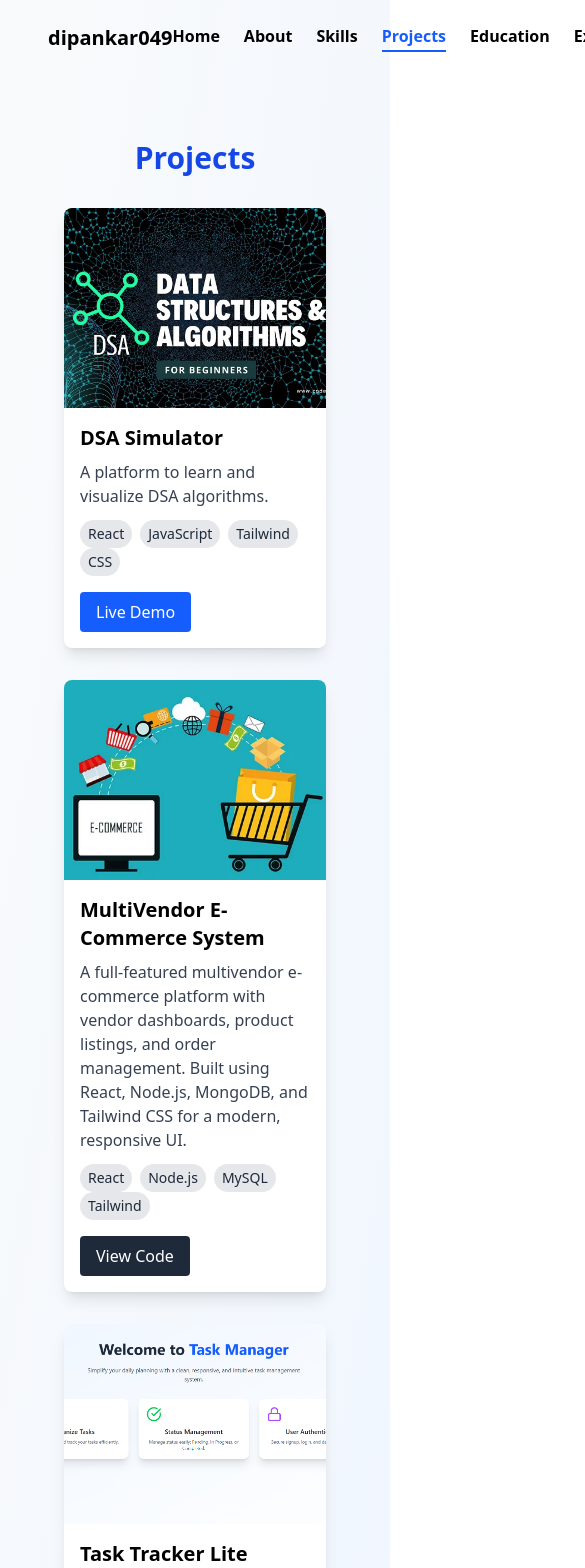
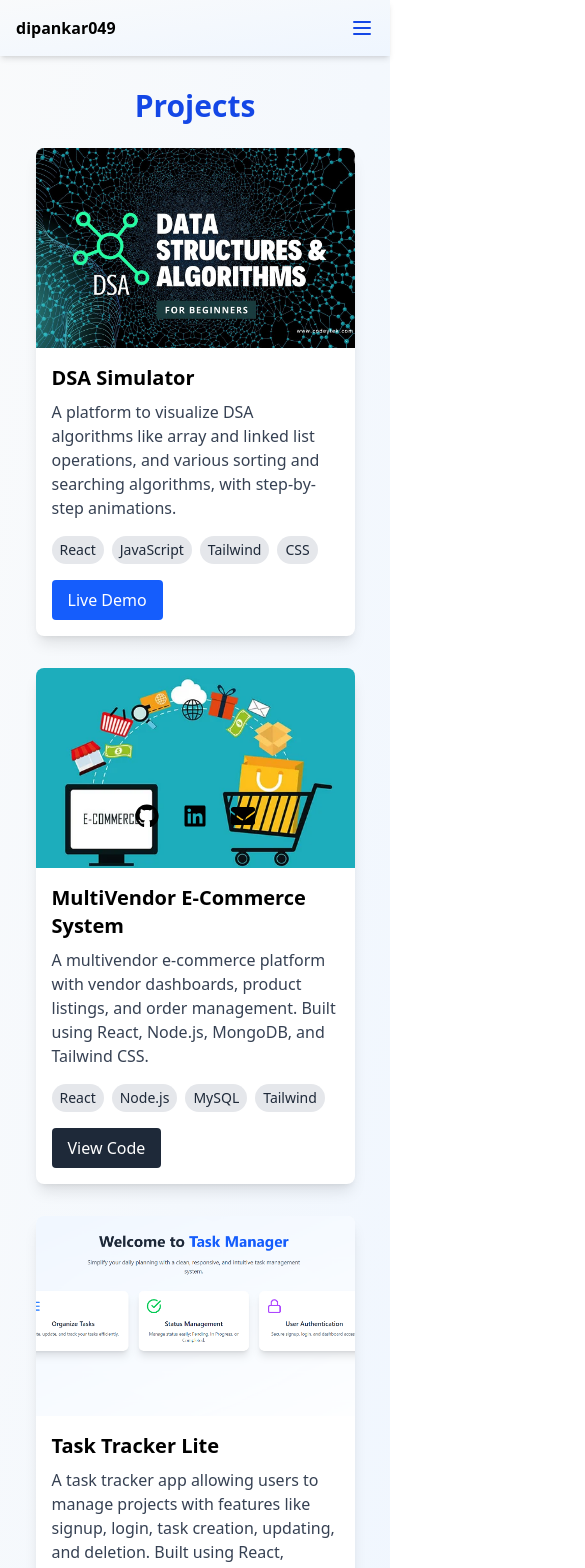
Before and after one commit to dipankar049/portfolio, a React (Vite) app: page /projects in a window 390 px wide. Shown: the top 1568 px of the page, 585 px wide, since content can reach past the window. Built offline with nearby package versions, Linux system fonts and the light colour scheme.

Commit message:
add responsive

```diff
--- a/package.json
+++ b/package.json
@@ -12,6 +12,7 @@
   },
   "dependencies": {
     "@tailwindcss/postcss": "^4.1.4",
+    "lucide-react": "^0.507.0",
     "postcss": "^8.5.3",
     "react": "^19.0.0",
     "react-dom": "^19.0.0",
--- a/src/components/About.jsx
+++ b/src/components/About.jsx
@@ -1,8 +1,8 @@
 const About = () => {
   return (
-    <div className="flex items-center justify-center min-h-[calc(100vh-9rem)] bg-gradient-to-br from-blue-50 to-white px-6 mx-20 rounded-xl shadow-md">
+    <div className="flex items-center justify-center min-h-[calc(100vh-11rem)] bg-gradient-to-br from-blue-50 to-white px-6 my-4 sm:my-10 rounded-xl shadow-md">
       <div className="max-w-4xl mx-auto text-center">
-        <h2 className="text-3xl md:text-4xl font-bold text-blue-700 mb-6 animate-fade-in">
+        <h2 className="text-3xl md:text-4xl font-bold text-blue-700 mb-6 sm:mb-10 animate-fade-in">
           About Me
         </h2>
         <p className="text-gray-700 text-md md:text-lg leading-loose backdrop-blur-sm">
--- a/src/components/Education.jsx
+++ b/src/components/Education.jsx
@@ -3,12 +3,12 @@ import React from 'react';
 
 const Education = () => {
   return (
-    <section className="my-10 px-4 md:px-12">
-      <h2 className="text-4xl font-bold text-center text-blue-700 mb-10 animate-fade-in">Education</h2>
+    <section className="my-4 sm:my-20 px-4 md:px-12">
+      <h2 className="text-3xl md:text-4xl font-bold text-center text-blue-700 mb-6 sm:mb-10 animate-fade-in">Education</h2>
       <div className="space-y-10">
         {/* B.Tech */}
         <div className="bg-gradient-to-r from-blue-50 to-white p-6 rounded-2xl shadow-md hover:shadow-xl transition">
-          <h3 className="text-2xl font-semibold text-blue-600">B.Tech, Computer Science & Engineering</h3>
+          <h3 className="text-xl md:text-2xl font-semibold text-blue-600">B.Tech, Computer Science & Engineering</h3>
           <p className="text-sm text-gray-500">The Neotia University & NITMAS</p>
           <p className="text-sm text-gray-400">2021 - 2025</p>
           <p className="text-gray-700 mt-2">CGPA: <span className="font-medium">8.59/10</span></p>
@@ -16,7 +16,7 @@ const Education = () => {
 
         {/* Higher Secondary */}
         <div className="bg-gradient-to-r from-gray-50 to-white p-6 rounded-2xl shadow-md hover:shadow-xl transition">
-          <h3 className="text-2xl font-semibold text-blue-600">Senior Secondary (XII), Science</h3>
+          <h3 className="text-xl md:text-2xl font-semibold text-blue-600">Senior Secondary (XII), Science</h3>
           <p className="text-sm text-gray-500">Sundarban Adarsha Vidyamandir</p>
           <p className="text-sm text-gray-400">WBCHSE • Completed: 2021</p>
           <p className="text-gray-700 mt-2">Percentage: <span className="font-medium">83.80%</span></p>
@@ -24,7 +24,7 @@ const Education = () => {
 
         {/* Secondary */}
         <div className="bg-gradient-to-r from-blue-50 to-white p-6 rounded-2xl shadow-md hover:shadow-xl transition">
-          <h3 className="text-2xl font-semibold text-blue-600">Secondary (X)</h3>
+          <h3 className="text-xl md:text-2xl font-semibold text-blue-600">Secondary (X)</h3>
           <p className="text-sm text-gray-500">Mahendraganj High School</p>
           <p className="text-sm text-gray-400">WBBSE • Completed: 2019</p>
           <p className="text-gray-700 mt-2">Percentage: <span className="font-medium">84.70%</span></p>
--- a/src/components/Footer.jsx
+++ b/src/components/Footer.jsx
@@ -4,7 +4,7 @@ import { FaGithub, FaLinkedin, FaEnvelope } from 'react-icons/fa'; // Import soc
 
 const Footer = () => {
   return (
-    <div className="w-full mt-auto py-4">
+    <div className="w-full fixed bottom-0 py-4">
       <div className="flex justify-center space-x-6">
         <a href="https://github.com/dipankar049" target="_blank" rel="noopener noreferrer">
           <FaGithub className="text-2xl hover:text-gray-400" />
--- a/src/components/Header.jsx
+++ b/src/components/Header.jsx
@@ -1,24 +1,52 @@
+import { useState } from 'react';
 import { NavLink } from 'react-router-dom';
+import { Menu, X } from 'lucide-react'; // Install lucide-react or use any icons
 
 const navLinkClass = ({ isActive }) =>
   isActive
     ? 'border-b-2 border-blue-600 text-blue-600'
-    : 'hover:text-blue-500 transition';
+    : 'hover:text-blue-500 transition duration-200';
 
 export default function Header() {
+  const [menuOpen, setMenuOpen] = useState(false);
+
   return (
-    <div className='flex justify-between py-6 sticky top-0 z-[9999] font-bold'>
-      <NavLink to='/' className="text-xl font-bold">
+    <header className='fixed top-0 left-0 w-full z-50 bg-gradient-to-br from-gray-50 to-blue-50 shadow-md'>
+      <div className='flex items-center justify-between px-4 py-4 sm:px-6 md:px-8'>
+        {/* Logo */}
+        <NavLink to='/' className='text-md sm:text-xl font-bold'>
           dipankar049
         </NavLink>
-      <div className='flex space-x-6'>
+
+        {/* Hamburger button - hidden on sm and up */}
+        <button
+          className='sm:hidden text-blue-700 text-2xl'
+          onClick={() => setMenuOpen(prev => !prev)}
+          aria-label='Toggle navigation'
+        >
+          {menuOpen ? <X /> : <Menu />}
+        </button>
+
+        <nav className='hidden sm:flex space-x-4 md:space-x-6 text-sm sm:text-lg font-semibold'>
           <NavLink to='/' className={navLinkClass}>Home</NavLink>
           <NavLink to='/about' className={navLinkClass}>About</NavLink>
           <NavLink to='/skills' className={navLinkClass}>Skills</NavLink>
           <NavLink to='/projects' className={navLinkClass}>Projects</NavLink>
           <NavLink to='/education' className={navLinkClass}>Education</NavLink>
           <NavLink to='/experience' className={navLinkClass}>Experience</NavLink>
+        </nav>
       </div>
-    </div>
+
+      {menuOpen && (
+        <nav className='flex flex-col px-4 pb-4 space-y-2 sm:hidden text-sm font-semibold'>
+          <NavLink to='/' className={navLinkClass} onClick={() => setMenuOpen(false)}>Home</NavLink>
+          <NavLink to='/about' className={navLinkClass} onClick={() => setMenuOpen(false)}>About</NavLink>
+          <NavLink to='/skills' className={navLinkClass} onClick={() => setMenuOpen(false)}>Skills</NavLink>
+          <NavLink to='/projects' className={navLinkClass} onClick={() => setMenuOpen(false)}>Projects</NavLink>
+          <NavLink to='/education' className={navLinkClass} onClick={() => setMenuOpen(false)}>Education</NavLink>
+          <NavLink to='/experience' className={navLinkClass} onClick={() => setMenuOpen(false)}>Experience</NavLink>
+        </nav>
+      )}
+    </header>
   );
 }
--- a/src/components/Hero.jsx
+++ b/src/components/Hero.jsx
@@ -3,7 +3,7 @@ import { Link } from 'react-router-dom';
 
 const Hero = () => {
   return (
-    <div className="flex items-center justify-center min-h-[calc(100vh-9rem)] px-4">
+    <div className="flex items-center pt-4 justify-center min-h-[calc(100vh-11rem)] px-4">
       <div className="flex flex-col md:flex-row-reverse items-center gap-10 max-w-5xl w-full">
 
       <div className="flex-shrink-0">
@@ -15,7 +15,7 @@ const Hero = () => {
       </div>
         {/* Text Content */}
         <div className="text-center md:text-left">
-          <h1 className="text-4xl md:text-5xl font-bold text-gray-800 mb-4">
+          <h1 className="text-3xl sm:text-4xl md:text-5xl font-bold text-gray-800 mb-4">
             Hi, I’m <span className="text-blue-600">Dipankar</span>
           </h1>
           <p className="text-xl text-gray-600 mb-2">
--- a/src/components/Projects.jsx
+++ b/src/components/Projects.jsx
@@ -7,22 +7,22 @@ const Projects = () => {
   const projects = [
     {
       title: "DSA Simulator",
-      description: "A platform to learn and visualize DSA algorithms.",
+      description: "A platform to visualize DSA algorithms like array and linked list operations, and various sorting and searching algorithms, with step-by-step animations.",
       tech: ["React", "JavaScript", "Tailwind", "CSS"],
       liveLink: "https://dsa-simulator-three.vercel.app/",
       imageUrl: DSAImage,
     },
     {
       title: "MultiVendor E-Commerce System",
-      description: "A full-featured multivendor e-commerce platform with vendor dashboards, product listings, and order management. Built using React, Node.js, MongoDB, and Tailwind CSS for a modern, responsive UI.",
+      description: "A multivendor e-commerce platform with vendor dashboards, product listings, and order management. Built using React, Node.js, MongoDB, and Tailwind CSS.",
       tech: ["React", "Node.js", "MySQL", "Tailwind"],
       gitHubRepo: "https://github.com/dipankar049/Multivendor-Ecommerce-System",
       imageUrl: ECommerceImage,
     },
     {
       title: "Task Tracker Lite",
-      description: "A multivendor e-commerce platform with product management and vendor dashboards, built with React, Node.js, and MongoDB.",
-      tech: ["React", "Node.js", "Express.js", "MongoDB Atlas", "Tailwind"],
+      description: "A task tracker app allowing users to manage projects with features like signup, login, task creation, updating, and deletion. Built using React, Node.js, MongoDB, and Tailwind CSS.",
+      tech: ["React", "Node.js", "MongoDB", "Tailwind"],
       liveLink: "https://task-tracker-lite.vercel.app/",
       gitHubRepo: "https://github.com/dipankar049/task-tracker-lite",
       imageUrl: taskTrackerLiteImage,
@@ -38,8 +38,8 @@ const Projects = () => {
   ];
 
   return (
-    <section id="projects-section" className="my-16 px-4">
-      <h2 className="text-3xl md:text-4xl font-bold text-blue-700 text-center mb-8">Projects</h2>
+    <section id="projects-section" className="my-4 sm:my-10 px-4">
+      <h2 className="text-3xl md:text-4xl font-bold text-blue-700 text-center mb-6 sm:mb-10">Projects</h2>
       <div className="grid grid-cols-1 sm:grid-cols-2 lg:grid-cols-3 gap-8">
         {projects.map((project, index) => (
           <div key={index} className="bg-white shadow-lg rounded-lg overflow-hidden">
@@ -49,7 +49,7 @@ const Projects = () => {
               <p className="text-gray-700 mt-2">{project.description}</p>
               <div className="mt-3">
                 {project.tech.map((tech, index) => (
-                  <span key={index} className="inline-block text-sm bg-gray-200 text-gray-800 py-1 px-2 rounded-full mr-2">
+                  <span key={index} className="inline-block text-sm bg-gray-200 text-gray-800 py-1 px-2 rounded-full mr-2 mt-1">
                     {tech}
                   </span>
                 ))}
--- a/src/components/Skills.jsx
+++ b/src/components/Skills.jsx
@@ -32,9 +32,9 @@ const Skills = () => {
   };
 
   return (
-    <section className="w-full py-16 px-6">
-      <div className="max-w-5xl mx-auto">
-        <h2 className="text-3xl md:text-4xl font-bold text-center text-blue-700 mb-10">Skills</h2>
+    <section className="w-full py-4 sm:my-10 px-6 min-h-[calc(100vh-11rem)]">
+      <div className="max-w-4xl mx-auto">
+        <h2 className="text-3xl md:text-4xl font-bold text-center text-blue-700 mb-6 sm:mb-10">Skills</h2>
         <div className="grid grid-cols-1 sm:grid-cols-2 md:grid-cols-3 gap-6">
           {Object.entries(skillCategories).map(([category, skills]) => (
             <div key={category} className="bg-white shadow-md rounded-xl p-6">
--- a/src/pages/Home.jsx
+++ b/src/pages/Home.jsx
@@ -12,8 +12,9 @@ const Home = () => {
   return (
     <>
       <Router>
-        <div className='flex flex-col min-h-screen px-12 bg-gradient-to-br from-gray-50 to-blue-50'>
+        <div className='min-h-dvh flex flex-col bg-gradient-to-br from-gray-50 to-blue-50'>
           <Header />
+          <div className='my-14 py-4 px-[5vw] grow'>
             <Routes>
               <Route path="/" element={<Hero />} />
               <Route path="/about" element={<About />} />
@@ -22,6 +23,7 @@ const Home = () => {
               <Route path="/experience" element={<Experience />} />
               <Route path="/education" element={<Education />} />
             </Routes>
+          </div>
           <Footer />
         </div>
       </Router>
```
Also changed, not shown: src/components/Experience.jsx (+4 -4 lines), 1 other file (tests, documents, lock files or other folders). Lines whose indentation alone changed are shown as unchanged.
